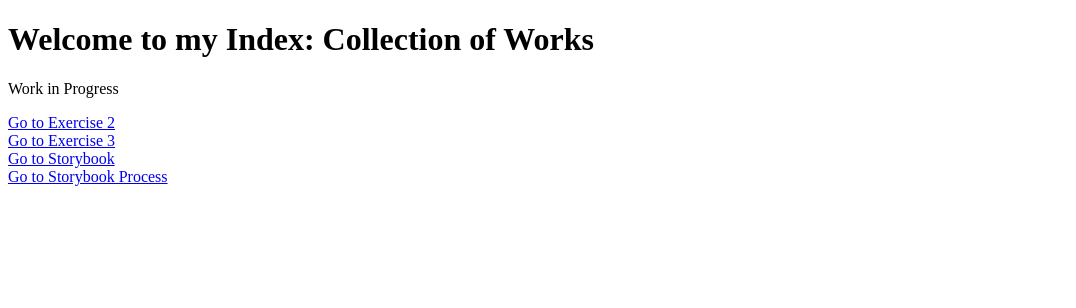
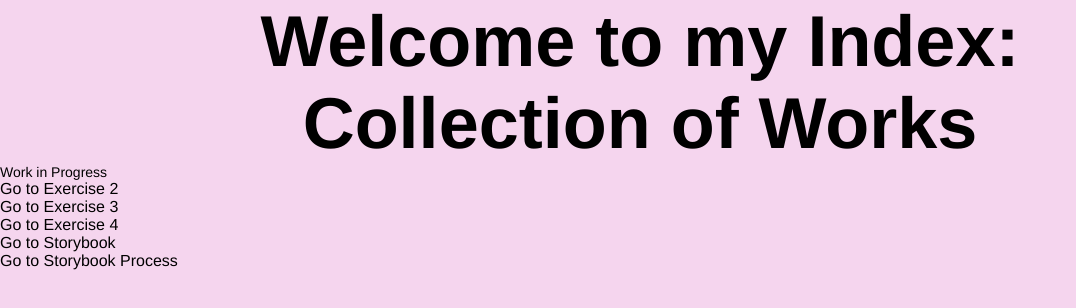
Before and after one commit to hollysenter/GDES-3091, a plain HTML site: page index.html in a window 1280 px wide. Shown: the whole page, without its empty margins (0-1076 px from the left). Drawn offline with Linux system fonts and the light colour scheme; files that its build step writes are made by us from their sources.

Commit message:
Add E4 to Index

```diff
--- a/index.html
+++ b/index.html
@@ -1,7 +1,12 @@
 <!DOCTYPE html>
+<html lan="eng">
 
 <head>
     <title>Homepage: Index</title>
+    <meta charset="UTF-8">
+    <meta name="author" content="Holly Senter">
+    <meta name="description" content="Index Project">
+    <link rel="stylesheet" href="flexbox.css">
 </head>
 
 <body>
@@ -9,6 +14,7 @@
     <p>Work in Progress</p>
     <a href="Exercises/E2/painting1.html" ?>Go to Exercise 2</a> <br>
     <a href="Exercises/E3/actionwords.html" ?>Go to Exercise 3</a> <br>
+    <a href="Exercises/E4/flexbox.html">Go to Exercise 4</a> <br>
     <a href="Projects/storybook/storybook1.html">Go to Storybook</a> <br>
     <a href="Projects/storybook/storybookprocess.html">Go to Storybook Process</a>
 </body>
```
